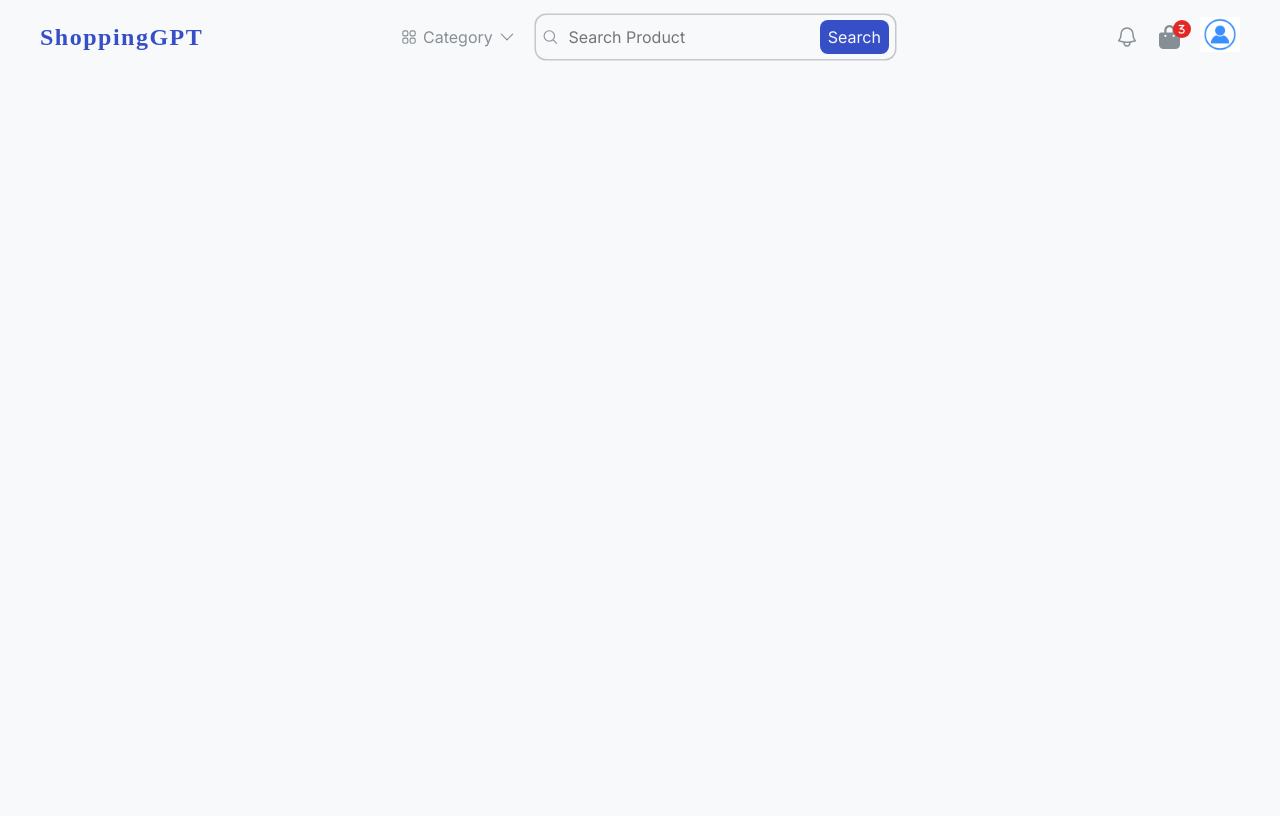
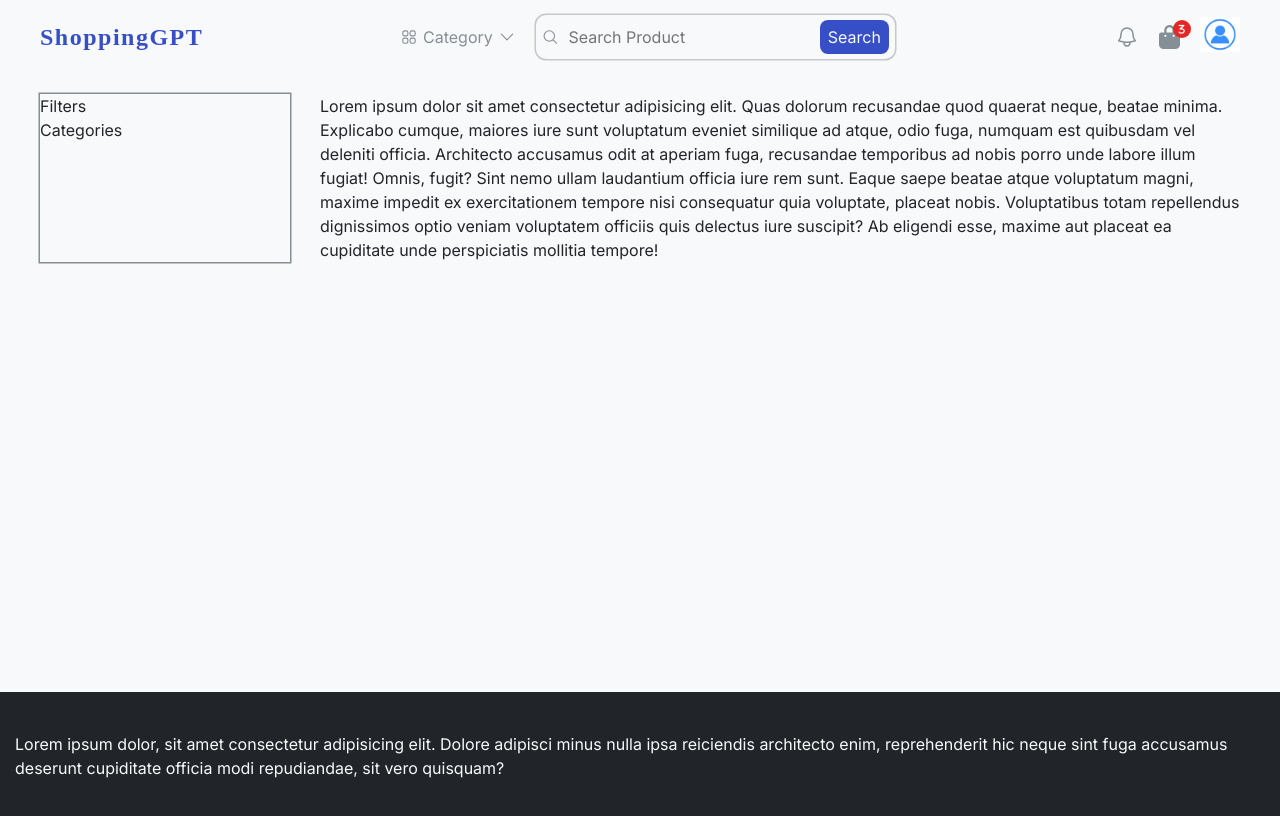
Before and after one commit to okorojames/shopping-gpt, a React (Vite) app: page / in a window 1280 px wide. Shown: the top 816 px of the page. Built offline with nearby package versions, Linux system fonts and the light colour scheme; a web font is replaced by a local one.

Commit message:
still setting up the files and components

```diff
--- a/src/App.jsx
+++ b/src/App.jsx
@@ -1,14 +1,21 @@
 import { BrowserRouter, Routes, Route } from "react-router-dom";
 import Header from "./components/Header";
+import Home from "./pages/Home";
+import CategoryTab from "./components/CategoryTab";
+import Footer from "./components/Footer";
 function App() {
   return (
     <BrowserRouter>
       <Header />
-      <div className="app--container">
-        <Routes>
-          <Route to="/dashboard" />
-        </Routes>
+      <div className="app--container" style={{ marginTop: "20px" }}>
+        <div className="app--container--row">
+          <CategoryTab />
+          <Routes>
+            <Route path="/" element={<Home />} />
+          </Routes>
+        </div>
       </div>
+      <Footer />
     </BrowserRouter>
   );
 }
--- a/src/components/CategoryTab.jsx
+++ b/src/components/CategoryTab.jsx
@@ -4,6 +4,14 @@ const CategoryTab = () => {
   return (
     <div className="category--tab">
       <div className="category--tab--h1">Filters</div>
+      <div className="filters--row">
+        <div className="categories">
+          <div className="category--text">Categories</div>
+          <div className="all--categories">
+            <div></div>
+          </div>
+        </div>
+      </div>
     </div>
   );
 };
--- /dev/null
+++ b/src/components/Footer.jsx
@@ -0,0 +1,14 @@
+import React from "react";
+
+const Footer = () => {
+  return (
+    <div className="footer--container">
+      Lorem ipsum dolor, sit amet consectetur adipisicing elit. Dolore adipisci
+      minus nulla ipsa reiciendis architecto enim, reprehenderit hic neque sint
+      fuga accusamus deserunt cupiditate officia modi repudiandae, sit vero
+      quisquam?
+    </div>
+  );
+};
+
+export default Footer;
--- a/src/index.css
+++ b/src/index.css
@@ -27,7 +27,6 @@ body {
   font-size: 1.6rem;
   background: var(--light-color);
   color: var(--dark-color);
-  margin-bottom: 300px;
 }
 body::-webkit-scrollbar {
   width: 0.8rem;
@@ -43,6 +42,9 @@ img {
 header,
 .app--container {
   padding: 0 4rem;
+}
+.app--container {
+  min-height: calc(100vh - 74px - 128px);
 }
 /* nav */
 nav {
@@ -80,6 +82,7 @@ nav {
 .nav-noify-icon {
   height: 2.4rem;
   width: 2.4rem;
+  cursor: pointer;
 }
 .nav-search-icon {
   height: 2.4rem;
@@ -112,10 +115,12 @@ nav {
 .nav--user--profile {
   height: 4rem;
   width: 4rem;
+  cursor: pointer;
 }
 .shopping--bag--icon {
   position: relative;
   font-size: 2.4rem;
+  cursor: pointer;
 }
 .item--numbers {
   position: absolute;
@@ -133,3 +138,21 @@ nav {
   font-size: 1rem;
   border-radius: 50%;
 }
+/*  */
+.app--container--row {
+  display: grid;
+  grid-template-columns: 250px 3.5fr;
+  /* justify-items: center; */
+  align-items: stretch;
+  gap: 3rem;
+}
+/* category */
+.category--tab {
+  box-shadow: 0 0 0 1.5px var(--grey-three);
+}
+/* footer */
+.footer--container {
+  background: #212529;
+  padding: 4rem 1.5rem;
+  color: var(--light-color);
+}
--- a/src/pages/Home.jsx
+++ b/src/pages/Home.jsx
@@ -1,7 +1,21 @@
 import React from "react";
 
 const Home = () => {
-  return <div>Home</div>;
+  return (
+    <div>
+      Lorem ipsum dolor sit amet consectetur adipisicing elit. Quas dolorum
+      recusandae quod quaerat neque, beatae minima. Explicabo cumque, maiores
+      iure sunt voluptatum eveniet similique ad atque, odio fuga, numquam est
+      quibusdam vel deleniti officia. Architecto accusamus odit at aperiam fuga,
+      recusandae temporibus ad nobis porro unde labore illum fugiat! Omnis,
+      fugit? Sint nemo ullam laudantium officia iure rem sunt. Eaque saepe
+      beatae atque voluptatum magni, maxime impedit ex exercitationem tempore
+      nisi consequatur quia voluptate, placeat nobis. Voluptatibus totam
+      repellendus dignissimos optio veniam voluptatem officiis quis delectus
+      iure suscipit? Ab eligendi esse, maxime aut placeat ea cupiditate unde
+      perspiciatis mollitia tempore!
+    </div>
+  );
 };
 
 export default Home;
```
Also changed, not shown: src/pages/Body.jsx (deleted, +0 -19 lines).
